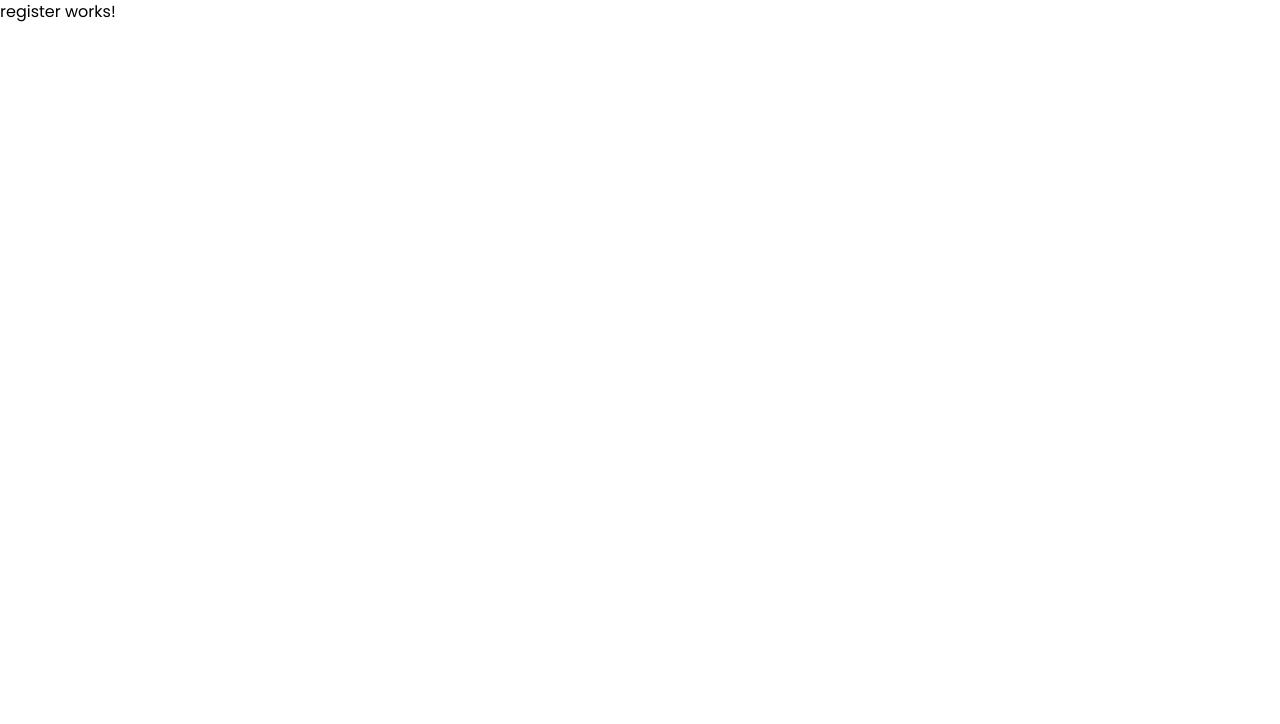
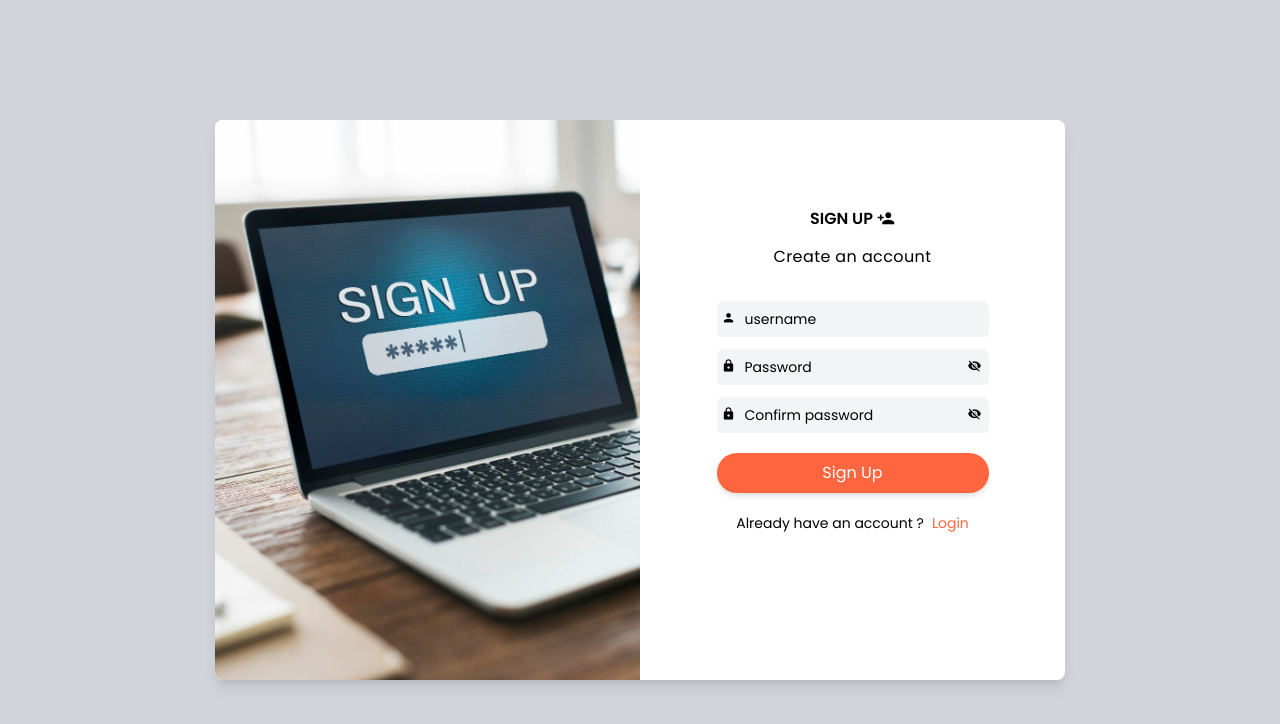
Before and after one commit to maxwellkwarteng7/angular-todo-app, an Angular app: page /register in a window 1280 px wide. Shown: the top 724 px of the page. Built offline with nearby package versions, Linux system fonts and the light colour scheme.

Commit message:
--added the register page too --

```diff
--- a/src/app/login/login.component.html
+++ b/src/app/login/login.component.html
@@ -52,7 +52,7 @@
     <div class="hidden w-[50%] h-full bg-white rounded-r-lg md:flex items-center justify-center">
       <!-- adding a container in here to place in gif or something  -->
       <div class="w-full h-full bg-transparent overflow-hidden rounded-r-lg">
-        <img src="/login-image.jpg" alt="...login" class="w-full h-full object-cover object-center" />
+        <img src="/login-image.jpg" alt="...login" class="w-full h-full object-cover object-center" loading="lazy" />
       </div>
     </div>
   </div>
--- a/src/app/login/login.component.ts
+++ b/src/app/login/login.component.ts
@@ -6,7 +6,7 @@ import { FormsModule } from '@angular/forms';
 @Component({
   selector: 'app-login',
   standalone: true,
-  imports: [RouterLink , FormsModule],
+  imports: [RouterLink , FormsModule , ],
   templateUrl: './login.component.html',
   styleUrl: './login.component.scss'
 })
--- a/src/app/register/register.component.html
+++ b/src/app/register/register.component.html
@@ -1 +1,113 @@
-<p>register works!</p>
+<div
+  class="w-full h-[100vh] bg-gray-300 flex items-center justify-center relative"
+>
+  <!-- making the login card  -->
+  <div
+    class="w-[85%] h-[70%] rounded-lg md:flex items-center lg:w-[850px] bg-white shadow-lg"
+  >
+  <div
+  class="hidden w-[50%] h-full bg-white rounded-l-lg md:flex items-center justify-center"
+>
+  <!-- adding a container in here to place in gif or something  -->
+  <div class="w-full h-full bg-transparent overflow-hidden rounded-l-lg">
+    <img
+      src="/sign-up-image.jpg"
+      alt="...register"
+      class="w-full h-full object-cover object-center"
+      loading="lazy"
+    />
+  </div>
+</div>
+<!-- end of the first part  -->
+
+<!-- second part begins here  -->
+
+    <div
+      class="w-full h-full flex items-center justify-center rounded-lg md:w-[50%] md:rounded-none md:rounded-l-lg"
+    >
+      <!-- the login content part  -->
+      <div class="w-[80%] h-[70%]">
+        <div class="flex items-center gap-1 justify-center">
+          <h3 class="text-center font-semibold uppercase">Sign Up</h3>
+          <span class="mdi mdi-account-plus text-lg font-semibold"></span>
+        </div>
+        <p class="text-center tracking-wide py-3">Create an account</p>
+        <!-- container to hold the input items  -->
+        <div class="flex flex-col items-center gap-3 w-full my-5 text-sm">
+          <div class="w-[80%] relative">
+            <div class="absolute top-[20%] left-[5px]">
+              <span class="mdi mdi-account text-md"></span>
+            </div>
+            <input
+              type="text"
+              placeholder="username"
+              class="bg-gray-100 text-sm md:text-md -lg rounded-md pl-7 w-full py-2 placeholder:text-black outline-none focus:border-b-[0.5px] focus:border-b-gray-600 focus:rounded-none"
+              name="username"
+            />
+          </div>
+          <div class="w-[80%] relative">
+            <div class="absolute top-[20%] left-[5px]">
+              <span class="mdi mdi-lock text-md"></span>
+            </div>
+            <input
+              [type]="inputType()"
+              placeholder="Password"
+              class="text-sm md:text-md bg-gray-100 rounded-md w-full py-2 pl-7 pr-8 placeholder:text-black outline-none focus:bg-white focus:border-b-[0.5px] focus:border-b-gray-600 focus:rounded-none"
+              name="password"
+            />
+            <div
+              (click)="changeInputType('password')"
+              class="absolute right-[7px] top-[20%] cursor-pointer"
+            >
+              <span
+                [className]="
+                  inputType() == 'password'
+                    ? 'mdi mdi-eye-off text-md'
+                    : 'mdi mdi-eye text-md'
+                "
+              ></span>
+            </div>
+          </div>
+          <div class="w-[80%] relative">
+            <div class="absolute top-[20%] left-[5px]">
+              <span class="mdi mdi-lock text-md"></span>
+            </div>
+            <input
+              [type]="inputType1()"
+              placeholder="Confirm password"
+              class="text-sm md:text-md bg-gray-100 rounded-md w-full py-2 pl-7 pr-8 placeholder:text-black outline-none focus:bg-white focus:border-b-[0.5px] focus:border-b-gray-600 focus:rounded-none"
+              name="password"
+            />
+            <div
+              (click)="changeInputType('confirmPassword')"
+              class="absolute right-[7px] top-[20%] cursor-pointer"
+            >
+              <span
+                [className]="
+                  inputType1() == 'password'
+                    ? 'mdi mdi-eye-off text-md'
+                    : 'mdi mdi-eye text-md'
+                "
+              ></span>
+            </div>
+          </div>
+        </div>
+        <div class="flex flex-row items-center justify-center mt-5">
+          <button
+            class="w-[80%] py-2 bg-primary shadow-md text-white rounded-full cursor-pointer"
+          >
+            Sign Up
+          </button>
+        </div>
+        <!-- Dont have an account ?  -->
+        <div class="flex items-center justify-center mt-5">
+          <div class="flex items-center gap-2 text-sm md:text-md">
+            <p>Already have an account ?</p>
+            <a routerLink="/login" class="text-primary">Login</a>
+          </div>
+        </div>
+      </div>
+    </div>
+
+  </div>
+</div>
--- a/src/app/register/register.component.ts
+++ b/src/app/register/register.component.ts
@@ -1,12 +1,30 @@
-import { Component } from '@angular/core';
+import { Component , signal } from '@angular/core';
+import { RouterLink } from '@angular/router';
 
 @Component({
   selector: 'app-register',
   standalone: true,
-  imports: [],
+  imports: [RouterLink],
   templateUrl: './register.component.html',
   styleUrl: './register.component.scss'
 })
 export class RegisterComponent {
+  inputType = signal('password');
+  inputType1 = signal('password');
 
+  changeInputType(val : string ) {
+    if (val == 'password') {
+      if (this.inputType() == 'password') {
+        this.inputType.set('text');
+      } else {
+        this.inputType.set('password');
+      }
+    } else {
+      if (this.inputType1() == 'password') {
+        this.inputType1.set('text');
+      } else {
+        this.inputType1.set('password');
+      }
+    }
+  }
 }
```
Also changed, not shown: public/sign-up-image.jpg (added).
